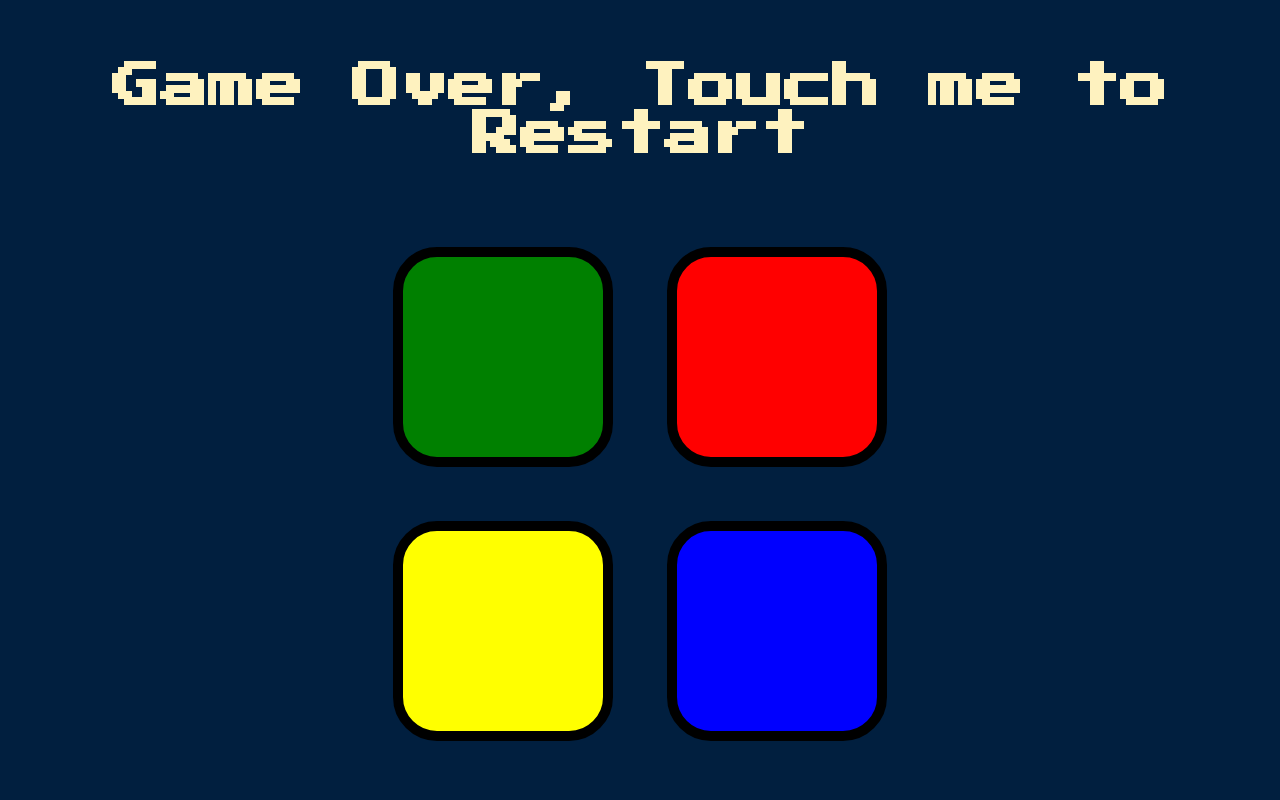
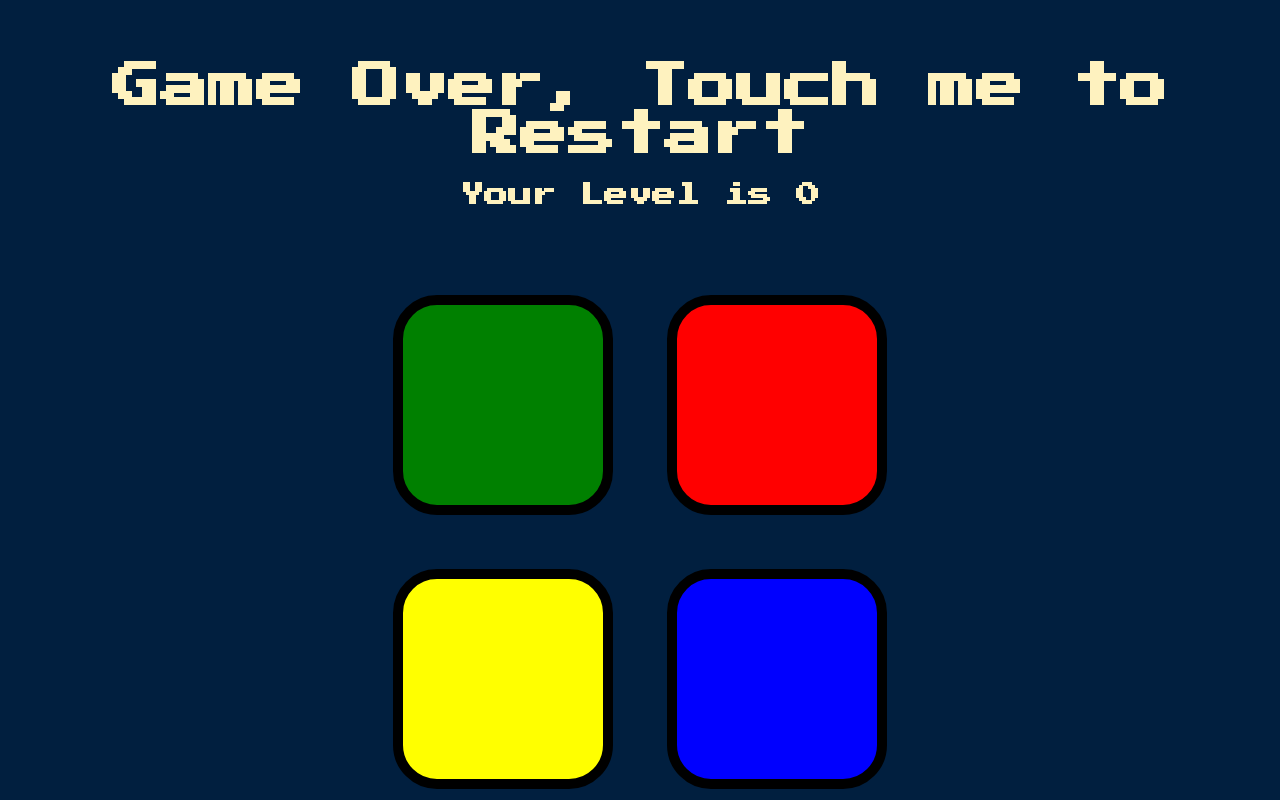
Before and after one commit to ahmadsalahuddeen/simonGame, a plain HTML site: page index.html in a window 1280 px wide. Both pictures are taken after a click on the element 503 px from the left and 363 px from the top of the page. Shown: the top 800 px of the page. Drawn offline with nearby package versions, Linux system fonts and the light colour scheme.

Commit message:
showscore after under game over tag

```diff
--- a/game.js
+++ b/game.js
@@ -49,7 +49,7 @@ function checkAnswer(currentlevel){
     setTimeout(() => {
       $("body").removeClass("game-over");
     }, 200);
-    $("#level-title").text("Game Over, Touch me to Restart")
+    $("#level-title").html('Game Over, Touch me to Restart <br> <span class="title-span" > Your Level is  ' +level + '</span>')
 startOver();
 
   }
--- a/index.html
+++ b/index.html
@@ -10,7 +10,7 @@
 </head>
 
 <body>
-  <h1 id="level-title">>> Touch me to Start << <br> <span style="font-size: 1.5rem;">dont be shy🙈</span> </h1>
+  <h1 id="level-title">>> Touch me to Start << <br> <span class="title-span">dont be shy🙈</span> </h1>
   <div class="container">
     <div lass="row">
 
--- a/styles.css
+++ b/styles.css
@@ -8,6 +8,9 @@ body {
   font-size: 3rem;
   margin:  5%;
   color: #FEF2BF;
+}
+.title-span {
+  font-size: 1.5rem;
 }
 .sss{
   text-align: center;
```
